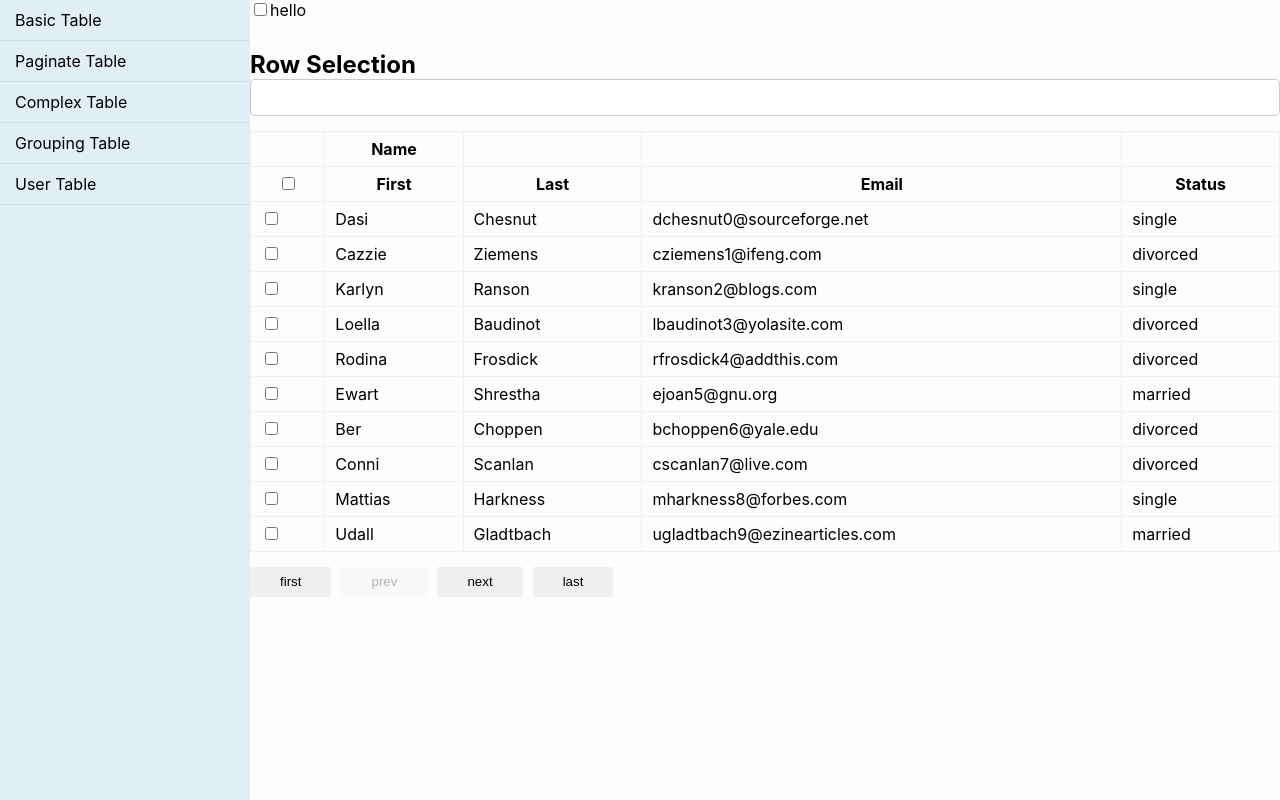
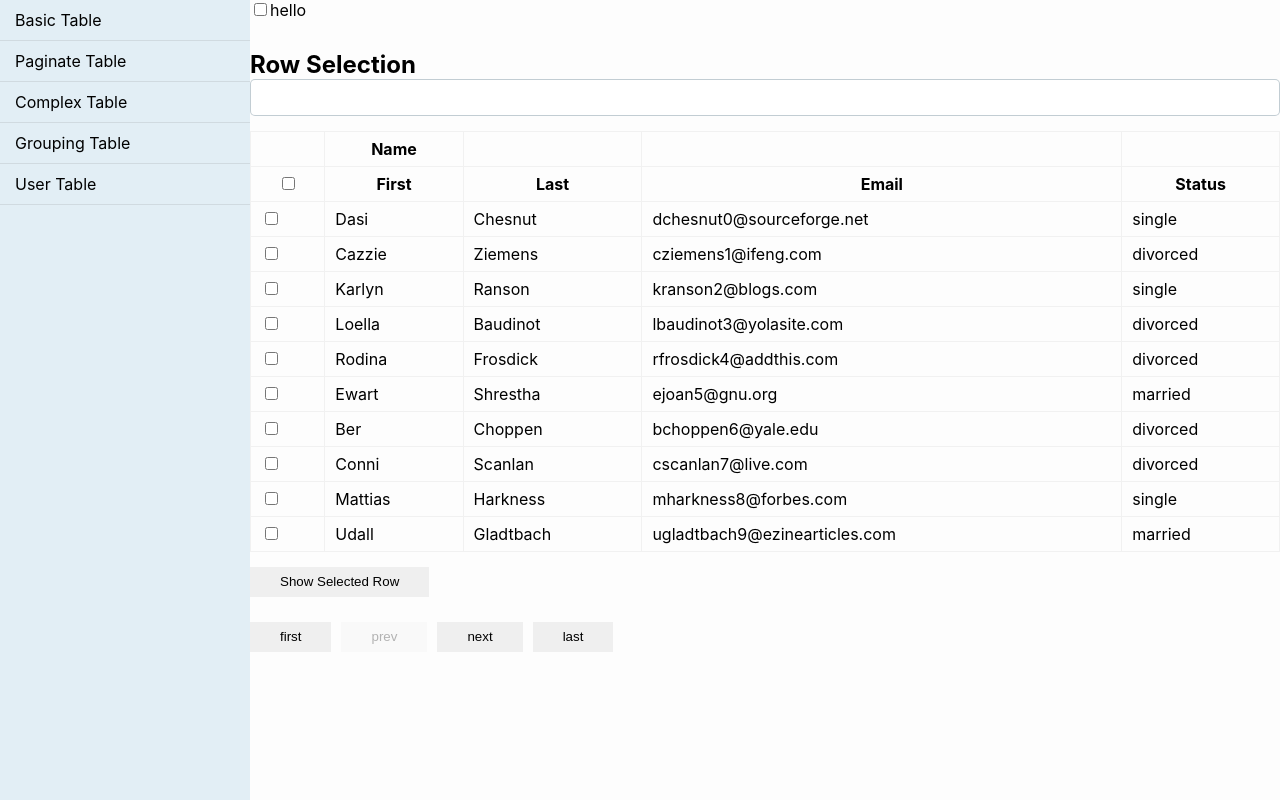
Before and after one commit to KalpanaChamling99/assignment4datatable, a React (Create React App) app: page / in a window 1280 px wide. Both pictures are taken after a click on the item "User Table". Built offline with nearby package versions, Linux system fonts and the light colour scheme.

Commit message:
show selected row wip

```diff
--- a/src/components/usertable/DataTableRowSelection.jsx
+++ b/src/components/usertable/DataTableRowSelection.jsx
@@ -59,7 +59,7 @@
   const data = useMemo(() => personData, []); // Using useMemo to memoize data
   const [sorting,setSorting] = useState([]);
   const [filtering,setFiltering] = useState('');
-  const [rowSelection, setRowSelection] = useState({})
+  const [selectedRowData,setSelectedRowData] = useState({});
   const table = useReactTable({
     data,
     columns,
@@ -82,6 +82,14 @@
         </button>
     );
   }
+  const showSelectedRowHandler = () =>{
+    setSelectedRowData(table.getSelectedRowModel().flatRows);
+    console.log('data',table.getSelectedRowModel().flatRows);
+  }
+
+  useEffect(()=>{
+
+  },[selectedRowData]);
 
   return (
     <div className="basic-table">
@@ -138,6 +146,16 @@
           ))}
         </tbody>
       </table>
+
+      <div className='selected-row-section mt-3'>
+        <button
+          className="border rounded p-2 mb-2"
+          onClick={showSelectedRowHandler}
+        >
+          Show Selected Row
+        </button>
+      </div>
+
       <div className='mt-3'>
         <button onClick={()=> table.setPageIndex(0)}>first</button>
         <button
```
